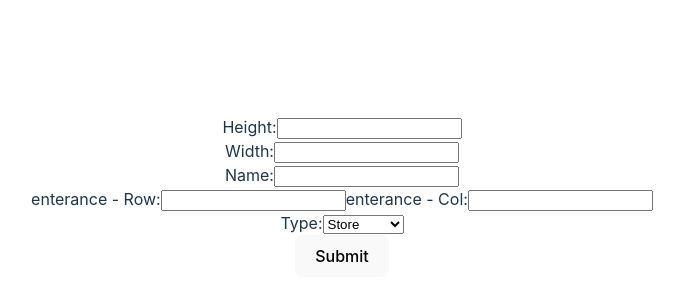
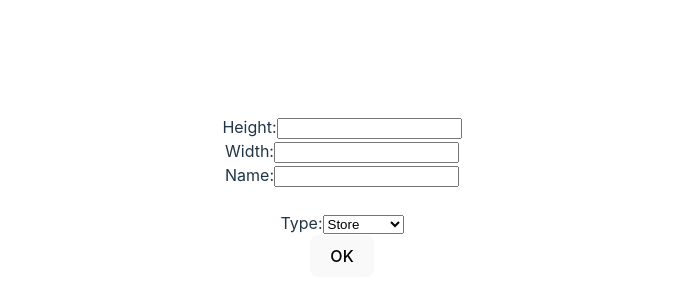
Before and after one commit to EstherFrauvirt/Mall-Navigate-client, a React (Vite) app in the folder navigation-client/: page /buildMatrix in a window 1280 px wide. Shown: the part 204-504 px from the top of the page, without its empty margins (298-982 px from the left). Built offline with nearby package versions, Linux system fonts and the light colour scheme.

Commit message:
needToHandleEnterancePoint

```diff
--- a/navigation-client/src/components/buildMatrix/index.jsx
+++ b/navigation-client/src/components/buildMatrix/index.jsx
@@ -51,7 +51,7 @@ const [elementCol, setElementCol] = useState(0)
         // Iterate through the rectangle and mark each square with 1
         for (let row = i; row < h; row++) {
             for (let col = j; col < w; col++) {
-                if(tmp[row][col]==-1){
+                if (tmp[row][col] == -1) {
                     if (row == formData.enterance.row && col == formData.enterance.col) {
                         tmp[row][col] = "0";
                         //keep the data of enterance point
@@ -60,7 +60,7 @@ const [elementCol, setElementCol] = useState(0)
                         tmp[row][col] = 1;
                     }
 
-            }else{
+                } else {
                     console.error("the area is occupied please choose again");
                     return
                 }
@@ -97,7 +97,7 @@ const [elementCol, setElementCol] = useState(0)
     console.log({ mat });
     return (
         <>
-            <Matrix matrix={mat} setElementRow={setElementRow} setElementCol={setElementCol}/>
+            <Matrix matrix={mat} setElementRow={setElementRow} setElementCol={setElementCol} />
             <Details addElementToMatrix={addElementToMatrix} elementRow={elementRow} elementCol={elementCol} />
         </>
     )
--- a/navigation-client/src/components/details/index.jsx
+++ b/navigation-client/src/components/details/index.jsx
@@ -1,15 +1,16 @@
-import React, { useState } from 'react'
+import React, { useEffect, useState } from 'react'
 
-export default function Deteils({ addElementToMatrix,elementRow,elementCol }) {
+export default function Deteils({ addElementToMatrix, elementRow, elementCol }) {
     const [formData, setFormData] = useState({
         height: '',
         width: '',
         name: '',
-        location: { row: elementRow, col: elementCol },
+        location: { row: '', col: '' },
         enterance: { row: '', col: '' },
         type: 'store', // Default type
     });
-
+    const [show, setShow] = useState()
+    const [firstClick, setFirsClick] = useState()
     const handleChange = (e) => {
         const { name, value } = e.target;
         setFormData((prevData) => ({
@@ -31,8 +32,45 @@ export default function Deteils({ addElementToMatrix,elementRow,elementCol }) {
                 : value,
         }));
     };
+    const nowDor = () => {
+        // if(!firstClick){
+        setFormData((prevFormData) => ({
+            ...prevFormData,
+            location: {
+                ...prevFormData.location,
+                ["row"]: elementRow
+            }
+        }));
+        setFormData((prevFormData) => ({
+            ...prevFormData,
+            location: {
+                ...prevFormData.location,
+                ["col"]: elementCol
+            }
+        }));
+        // }
+        // else{
+
+        // }
+        setShow(true)
+
+    }
     const handleSubmit = (e) => {
         e.preventDefault();
+        setFormData((prevFormData) => ({
+            ...prevFormData,
+            enterance: {
+                ...prevFormData.enterance,
+                ["row"]: elementRow
+            }
+        }));
+        setFormData((prevFormData) => ({
+            ...prevFormData,
+            enterance: {
+                ...prevFormData.enterance,
+                ["col"]: elementCol
+            }
+        }));
         // Handle form submission, you can access form data from formData state
         addElementToMatrix(formData);
         console.log('Form submitted:', formData);
@@ -94,7 +132,7 @@ export default function Deteils({ addElementToMatrix,elementRow,elementCol }) {
                 </label>
                 <br /> */}
 
-                <label>
+                {/* <label>
                     enterance - Row:
                     <input
                         type="number"
@@ -111,7 +149,7 @@ export default function Deteils({ addElementToMatrix,elementRow,elementCol }) {
                         value={formData.enterance.col}
                         onChange={handleChangeEL}
                     />
-                </label>
+                </label> */}
                 <br />
 
                 <label>
@@ -122,9 +160,12 @@ export default function Deteils({ addElementToMatrix,elementRow,elementCol }) {
                     </select>
                 </label>
                 <br />
+                <button onClick={nowDor}>OK</button>
 
-                <button type="submit">Submit</button>
-            </form>
+                {show && <div><h3>choose dor</h3>
+                    <button type="submit">Submit</button>
+                </div>
+                }</form>
         </>
     )
 }
--- a/navigation-client/src/components/matrix/index.jsx
+++ b/navigation-client/src/components/matrix/index.jsx
@@ -3,7 +3,7 @@ import Deteils from '../details';
 import Cube from './Cube';
 import { Stack } from '@mui/material';
 
-export default function Matrix({matrix , width, height ,setElementCol,setElementRow }) {
+export default function Matrix({ matrix, width, height, setElementCol, setElementRow }) {
 
     //const [mat,setMat]=useState(mar)
 
@@ -26,11 +26,11 @@ export default function Matrix({matrix , width, height ,setElementCol,setElement
     return (
         <>
             {/* {printMat()} */}
-            { matrix.map((row, indexR) => {
+            {matrix.map((row, indexR) => {
                 return <Stack direction="row" >
                     {row.map((col, indexC) => {
                         // console.log(`${indexR},${indexC}  ===>  ${matrix[indexR][indexC]}`);
-                    return<div onClick={()=>{setElementCol(indexC);setElementRow(indexR)}}> <Cube key={`${indexR},${indexC}`} title={matrix[indexR][indexC]} row={indexR} col={indexC} /></div>
+                        return <div onClick={() => { console.log("onclick", indexR, indexC); setElementCol(indexC); setElementRow(indexR) }}> <Cube key={`${indexR},${indexC}`} title={matrix[indexR][indexC]} row={indexR} col={indexC} /></div>
                     })}
                 </Stack>
             })}
```
Lines whose indentation alone changed are shown as unchanged.
